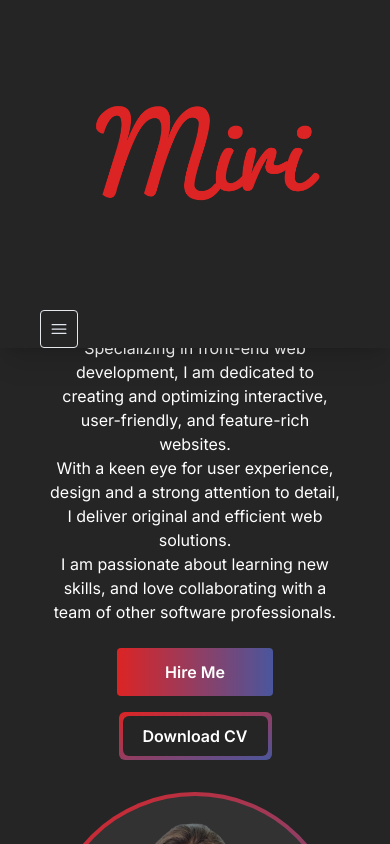
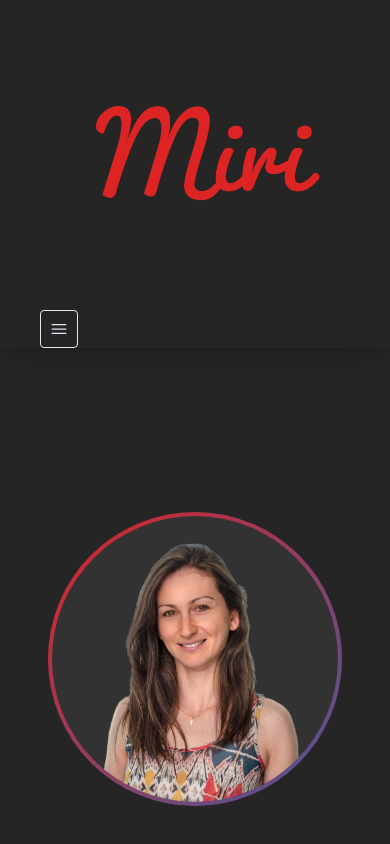
Before and after one commit to mirimar8/portfolio, a Next.js app in the folder portfolio/: page / in a window 390 px wide. Shown: the top 844 px of the page. Built offline with nearby package versions, Linux system fonts and the light colour scheme.

Commit message:
Moving content to a different section and some modifications

```diff
--- a/portfolio/app/components/HeroSection.jsx
+++ b/portfolio/app/components/HeroSection.jsx
@@ -2,15 +2,14 @@
 
 import React from "react";
 import Image from "next/image";
-import Link from "next/link";
 import { TypeAnimation } from "react-type-animation";
 
 const HeroSection = () => {
   return (
     <section>
       <div className="grid grid-cols-1 sm:grid-cols-12">
-        <div className="col-span-7 place-self-center text-center sm:text-left">
-          <h1 className="text-white font-extrabold text-4xl sm:text-5xl lg:text-6xl pt-10 mb-4">
+        <div className="col-span-7 text-center sm:text-left">
+          <h1 className="text-white font-extrabold text-4xl sm:text-5xl lg:text-6xl pt-10 mb-20 pb-20">
             <span className="text-transparent bg-clip-text bg-gradient-to-r from-[#DC2424] to-[#4A569D]">
               Hey! I&apos;m
             </span>
@@ -29,55 +28,6 @@ const HeroSection = () => {
               repeat={Infinity}
             />
           </h1>
-          <p className="text-white text-base sm:text-lg lg:text-xl mb-6">
-            Specializing in front-end web development, I am dedicated to
-            creating and optimizing interactive, user-friendly, and feature-rich
-            websites.
-            <br></br>With a keen eye for user experience, design and a strong
-            attention to detail, I deliver original and efficient web
-            solutions.
-            <br></br>I am passionate about learning new skills, and love collaborating
-            with a team of other software professionals.
-          </p>
-          <div>
-            <Link
-              href="/#contact"
-              className="px-12 py-3 mb-4 mr-0 min-[406px]:mr-4 inline-flex items-center justify-center w-fit rounded sm:inline-block
-              bg-gradient-to-r from-[#DC2424] to-[#4A569D] text-white font-semibold text-center transition
-              duration-300 hover:from-[#bf1313] hover:to-[#2d3a81] ease"
-            >
-              Hire Me
-            </Link>
-
-            {/* <Link
-              href="/#contact"
-              class="relative inline-flex items-center justify-center px-10 py-3 mr-4 overflow-hidden font-medium
-            text-white rounded-lg shadow-2xl group"
-            >
-              <span class="absolute top-0 left-0 w-40 h-40 -mt-10 -ml-3 transition-all duration-700 bg-gradient-to-r from-[#DC2424] to-[#4A569D]
-              rounded-full blur-md ease"></span>
-              <span class="absolute inset-0 w-full h-full transition duration-700 group-hover:rotate-180 ease">
-                <span class="absolute bottom-0 left-0 w-24 h-24 -ml-10 bg-[#4A569D] rounded-full blur-md"></span>
-                <span class="absolute bottom-0 right-0 w-24 h-24 -mr-10 bg-[#DC2424] rounded-full blur-md"></span>
-              </span>
-              <span class="relative text-white">Hire Me</span>
-            </Link> */}
-            <Link
-              href="/"
-              className="relative sm:w-fit p-1 inline-flex items-center justify-center font-semibold overflow-hidden group rounded-md"
-            >
-              <span
-                class="w-full h-full bg-gradient-to-br from-[#DC2424] to-[#4A569D]
-                group-hover:from-[#4A569D] group-hover:to-[#DC2424] absolute">
-                </span>
-              <span
-                class="relative px-5 py-2 transition-all ease-out bg-[#252526] rounded-md group-hover:bg-opacity-0
-                duration-400"
-              >
-                <span className="relative text-white">Download CV</span>
-              </span>
-            </Link>
-          </div>
         </div>
 
         <div className="col-span-5 place-self-center mt-8">
```
